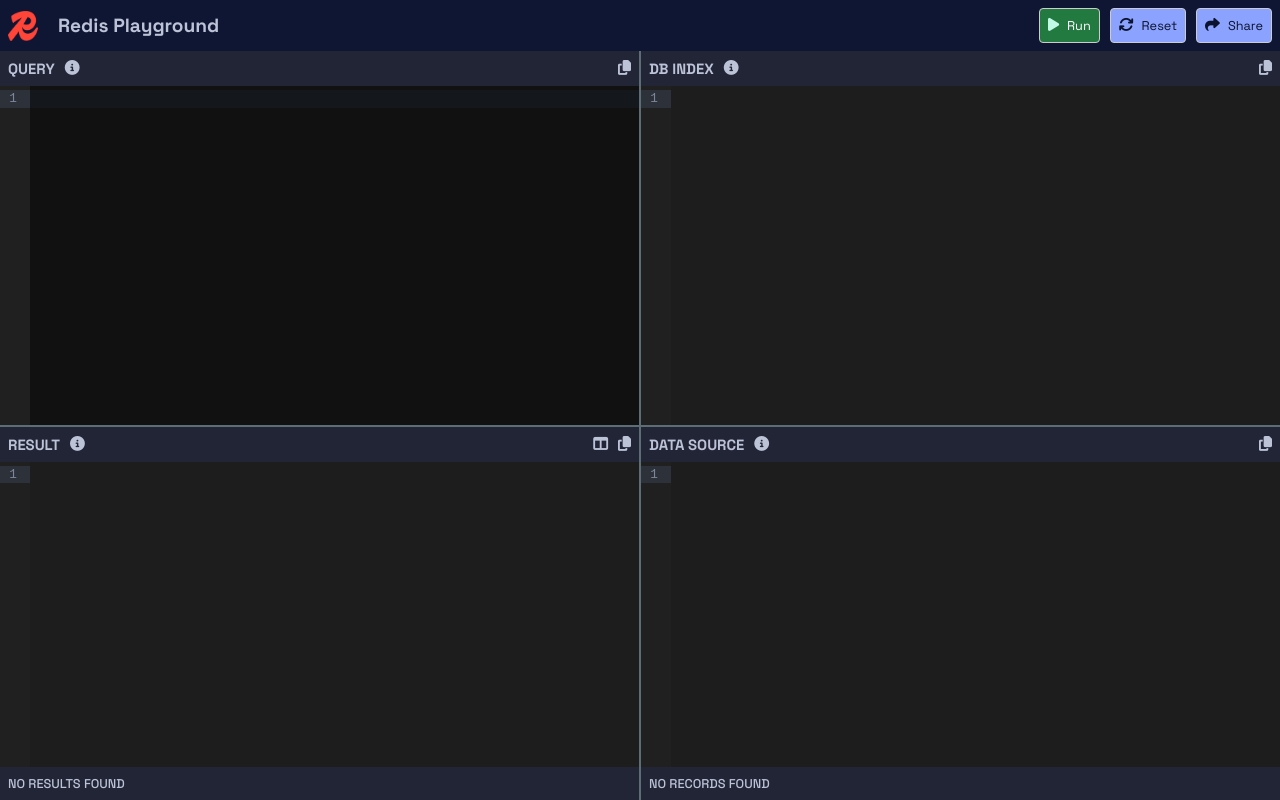
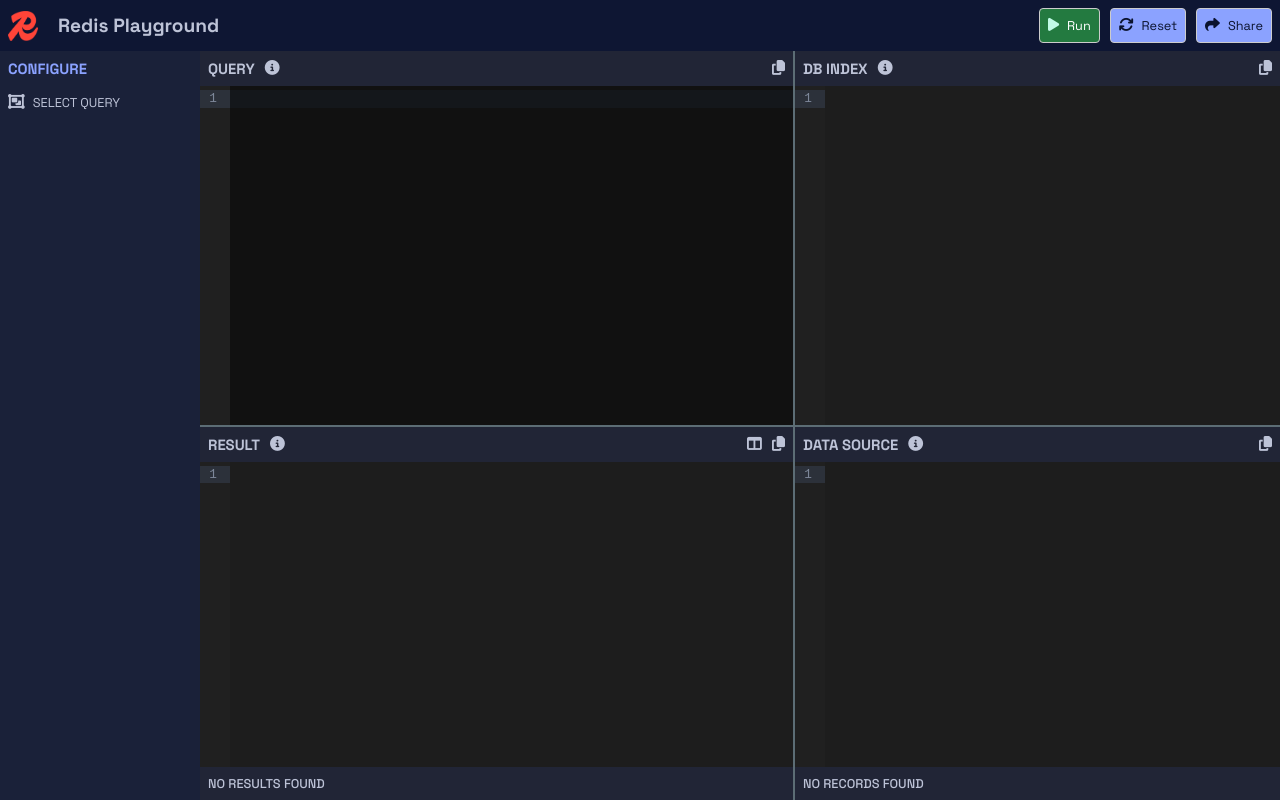
Before and after one commit to redis-developer/redis-playground-ui, a Next.js app: page / in a window 1280 px wide. Built offline with nearby package versions, Linux system fonts and the light colour scheme.

Commit message:
side bar added

```diff
--- a/src/app/common/css/theme.css
+++ b/src/app/common/css/theme.css
@@ -283,4 +283,8 @@
     --pg-query-template-description-bg-clr: #0e1633;
     --pg-query-template-description-txt-clr: white;
 
+    --pg-sidebar-bg-clr: #1a2139;
+    --pg-sidebar-txt-clr: #bdc3d7;
+    --pg-sidebar-header-txt-clr: #8ba2ff;
+
 }
--- a/src/app/common/css/variables.css
+++ b/src/app/common/css/variables.css
@@ -36,4 +36,6 @@ body {
     --border: var(--primary-10);
 
     --comp-loader-height: 4px;
+
+    --pg-sidebar-width: 200px;
 }
--- a/src/app/page-components/PgCardPanel/index.css
+++ b/src/app/page-components/PgCardPanel/index.css
@@ -1,6 +1,6 @@
 .pg-card-panel {
     flex-grow: 1;
-    max-width: 100vw;
+    max-width: calc(100vw - var(--pg-sidebar-width));
     max-height: 100vh;
 
     .pg-card-panel-item {
--- a/src/app/page-components/PgCardPanel/index.tsx
+++ b/src/app/page-components/PgCardPanel/index.tsx
@@ -56,7 +56,7 @@ const PgCardPanel = () => {
             <PanelGroup direction="vertical">
                 <Panel minSize={20}>
                     <PanelGroup direction="horizontal">
-                        <Panel minSize={20}>
+                        <Panel minSize={20} defaultSize={55}>
                             <div className="pg-card-panel-item">
                                 <PgQueryCard
                                     queryId={queryViewData?.queryId}
@@ -64,7 +64,7 @@ const PgCardPanel = () => {
                             </div>
                         </Panel>
                         <ResizeHandle />
-                        <Panel minSize={20}>
+                        <Panel minSize={20} defaultSize={45}>
                             <div className="pg-card-panel-item">
                                 <PgDbIndexCard dbIndexId={queryViewData?.dbIndexId} />
                             </div>
@@ -74,13 +74,13 @@ const PgCardPanel = () => {
                 <ResizeHandle />
                 <Panel minSize={20}>
                     <PanelGroup direction="horizontal">
-                        <Panel minSize={20}>
+                        <Panel minSize={20} defaultSize={55}>
                             <div className="pg-card-panel-item">
                                 <PgResultCard />
                             </div>
                         </Panel>
                         <ResizeHandle />
-                        <Panel minSize={20}>
+                        <Panel minSize={20} defaultSize={45}>
                             <div className="pg-card-panel-item">
                                 <PgDataSourceCard dataSourceId={queryViewData?.dataSourceId} />
                             </div>
--- a/src/app/page-components/PgMainHeader/index.tsx
+++ b/src/app/page-components/PgMainHeader/index.tsx
@@ -7,12 +7,10 @@ import { useState } from 'react';
 import Image from 'next/image';
 
 import IconButton from '@/app/components/IconButton';
-import ModalPopup from '@/app/components/ModalPopup';
 
 import { usePlaygroundContext } from '../PlaygroundContext';
 import { pgRunQuery } from '@/app/utils/services';
 import { QueryResultFormat } from '@/app/constants';
-import PgQueryTemplate from '../PgQueryTemplate';
 
 
 const logoImgPath = '/logo-small.png';
@@ -77,7 +75,6 @@ const PgMainHeader = () => {
         setQueryResponse,
         selectedQuery, setSelectedQuery
     } = usePlaygroundContext();
-    const [modalIsOpen, setModalIsOpen] = useState(false);
 
 
     const handleRunQuery = async () => {
@@ -129,8 +126,7 @@ const PgMainHeader = () => {
     }
 
     const handleShareQuery = () => {
-        setModalIsOpen(true);
-        //  alert('Not implemented');
+        alert('Not implemented');
     }
 
     return <div className="pg-main-header">
@@ -147,12 +143,6 @@ const PgMainHeader = () => {
             <IconButton buttonLbl={labels.buttonReset} iconCls="fa fa-refresh" onClick={handleResetQuery} />
             <IconButton buttonLbl={labels.buttonShare} iconCls="fa fa-share" onClick={handleShareQuery} />
         </div>
-
-        <ModalPopup isOpen={modalIsOpen} onClose={() => setModalIsOpen(false)}>
-
-            <PgQueryTemplate onClose={() => setModalIsOpen(false)} />
-
-        </ModalPopup>
     </div>
 }
 
--- /dev/null
+++ b/src/app/page-components/PgSidebar/index.css
@@ -0,0 +1,55 @@
+.pg-sidebar {
+    display: flex;
+    flex-direction: column;
+
+    width: var(--pg-sidebar-width);
+    padding: var(--space-8);
+    background-color: var(--pg-sidebar-bg-clr);
+    color: var(--pg-sidebar-txt-clr);
+
+    .list {
+        margin-bottom: var(--space-32);
+    }
+
+    .list-title {
+        font-size: var(--font-size-14);
+        color: var(--pg-sidebar-header-txt-clr);
+        margin-bottom: var(--space-16);
+    }
+
+    .list-item {
+        display: flex;
+        cursor: pointer;
+        margin-bottom: var(--space-12);
+
+        /*for colored hover effect*/
+        padding-bottom: var(--space-2);
+        background-color: transparent;
+    }
+
+    .list-item:hover {
+        background: linear-gradient(115deg, #4fcf70, #fad648, #a767e5, #12bcfe, #44ce7b);
+    }
+
+    .list-item-icon {
+        background-color: var(--pg-sidebar-bg-clr);
+        color: var(--pg-sidebar-txt-clr);
+    }
+
+    .list-item-label {
+        flex-grow: 1;
+        padding: 0 var(--space-8) var(--space-4) var(--space-8);
+        background-color: var(--pg-sidebar-bg-clr);
+        color: var(--pg-sidebar-txt-clr);
+    }
+
+    .list-item-active div {
+        color: var(--pg-sidebar-header-txt-clr) !important;
+    }
+
+    .query-category {
+        flex-grow: 1;
+        overflow-y: auto;
+    }
+
+}
--- /dev/null
+++ b/src/app/page-components/PgSidebar/index.tsx
@@ -0,0 +1,83 @@
+import "./index.css";
+import type { IQueryTemplateData } from "@/app/types";
+
+import { useEffect, useState } from "react";
+
+import { usePlaygroundContext } from "../PlaygroundContext";
+import ModalPopup from '@/app/components/ModalPopup';
+import PgQueryTemplate from '../PgQueryTemplate';
+
+const labels = {
+    configure: "CONFIGURE",
+    selectQuery: "SELECT QUERY"
+}
+
+const PgSidebar = () => {
+    const { queryTemplateData, selectedQuery, setSelectedQuery } = usePlaygroundContext();
+    const [selectedCategory, setSelectedCategory] = useState<IQueryTemplateData | null>(null);
+    const [modalIsOpen, setModalIsOpen] = useState(false);
+
+    useEffect(() => {
+        if (selectedQuery && queryTemplateData) {
+            const result = queryTemplateData.find(item => item.category === selectedQuery.category);
+            if (result) {
+                setSelectedCategory(result);
+            }
+        }
+    }, [selectedQuery]);
+
+    const handleQueryItemClick = (queryId: string, category: string) => {
+        setSelectedQuery({ queryId, category });
+    };
+
+
+    return <div className="pg-sidebar">
+
+        <div className="list">
+            <div className="list-title font-bold">
+                {labels.configure}
+            </div>
+            <div className="list-item" onClick={() => setModalIsOpen(true)}>
+                <div className="list-item-icon">
+                    <i className="fa fa-object-group"></i>
+                </div>
+                <div className="list-item-label">
+                    {labels.selectQuery}
+                </div>
+            </div>
+        </div>
+        <div className="query-category list">
+            {selectedCategory && (
+                <>
+                    <div className="list-title font-bold">
+                        {selectedCategory?.category}
+                    </div>
+                    <div>
+                        {selectedCategory?.items.map(item => (
+                            <div className={`list-item ${item.queryId === selectedQuery?.queryId ? "list-item-active" : ""}`}
+                                key={item.label}
+                                onClick={() => handleQueryItemClick(item.queryId, selectedCategory?.category)}>
+                                <div className="list-item-icon">
+                                    <i className="fa fa-arrow-right"></i>
+                                </div>
+                                <div className="list-item-label">
+                                    {item.label}
+                                </div>
+                            </div>
+                        ))}
+                    </div>
+                </>
+            )}
+
+        </div>
+
+        <ModalPopup isOpen={modalIsOpen} onClose={() => setModalIsOpen(false)}>
+
+            <PgQueryTemplate onClose={() => setModalIsOpen(false)} />
+
+        </ModalPopup>
+
+    </div>
+}
+
+export default PgSidebar;
--- a/src/app/page-components/Playground.css
+++ b/src/app/page-components/Playground.css
@@ -9,4 +9,9 @@
     i {
         font-size: var(--font-size-14);
     }
+
+    .pg-container-body {
+        flex-grow: 1;
+        display: flex;
+    }
 }
--- a/src/app/page-components/Playground.tsx
+++ b/src/app/page-components/Playground.tsx
@@ -6,6 +6,8 @@ import React, { useEffect, useState } from "react";
 
 import PgMainHeader from "./PgMainHeader";
 import PgCardPanel from "./PgCardPanel";
+import PgSidebar from "./PgSidebar";
+
 import { getConfigData, setConfigData } from "../config";
 import { PlaygroundProvider } from "./PlaygroundContext";
 
@@ -27,7 +29,10 @@ function Playground() {
         <PlaygroundProvider>
           <div className="pg-container theme-custom-component font-regular" id="main-app">
             <PgMainHeader />
-            <PgCardPanel />
+            <div className="pg-container-body">
+              <PgSidebar />
+              <PgCardPanel />
+            </div>
           </div>
         </PlaygroundProvider>
       }
```
